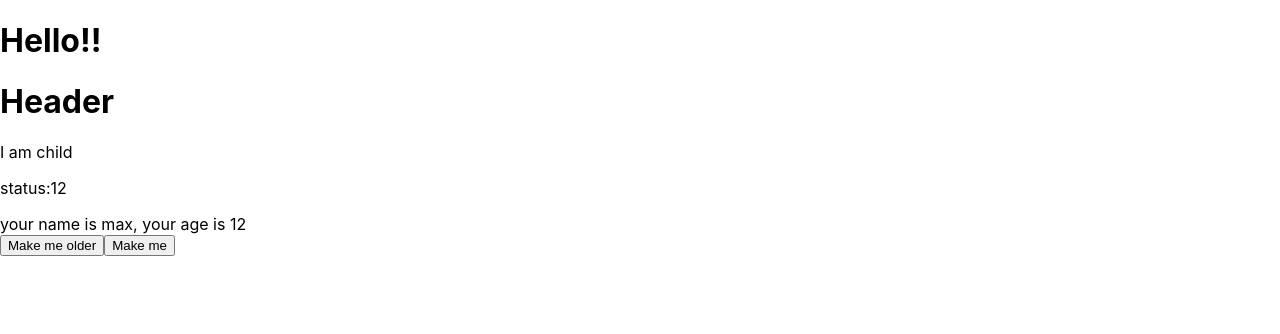
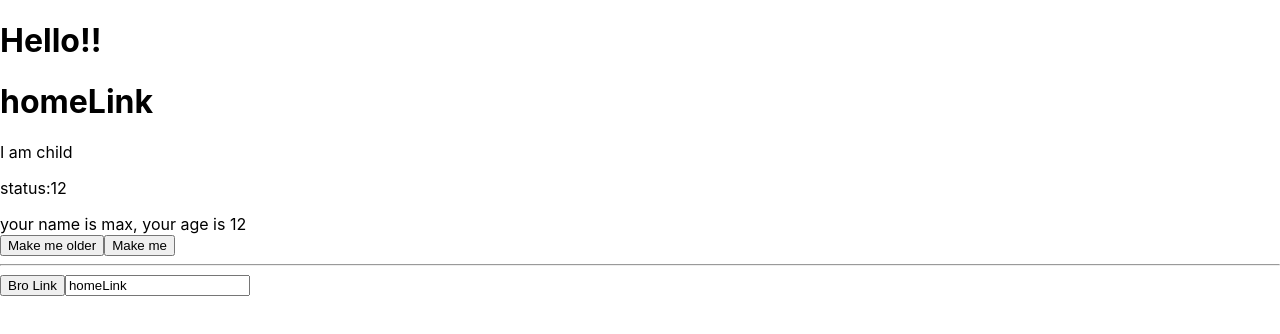
Before and after one commit to mohanqing666666/reactTest, a React (Create React App) app: page / in a window 1280 px wide. Shown: the top 334 px of the page. Built offline with nearby package versions, Linux system fonts and the light colour scheme.

Commit message:
src/App.js

```diff
--- a/src/App.js
+++ b/src/App.js
@@ -5,8 +5,20 @@ import Header from './components/Header';
 import Home from './components/Home';
 
   class App extends Component {
+      constructor(){
+          super();
+          this.state={
+              homeLink:"homeLink"
+          }
+
+      }
       onGreet(age){
           alert(age);
+      }
+      onChangeLinkName(newName){
+          this.setState({
+              homeLink:newName
+          })
       }
   render() {
           let content="";
@@ -27,17 +39,17 @@ import Home from './components/Home';
           </div>
         <div className="row">
             <div className="col-xs-1 col-xs-offset-11">
-            <Header/>
+            <Header  linkHeader={this.state.homeLink}/>
             </div>
         </div>
         <div className="row">
           <div className="col-xs-1 col-xs-offset-11">
-            <Home name={"max"} initialAge={12} user={user} greet={this.onGreet} >
+            <Home name={"max"} initialAge={12} user={user} greet={this.onGreet} changeLink={this.onChangeLinkName.bind(this)}  initialName={this.state.homeLink}>
             <p>I am child </p>
             </Home>
+
           </div>
         </div>
-
         </div>
     );
   }
--- a/src/components/Header.js
+++ b/src/components/Header.js
@@ -8,7 +8,7 @@ const Header=(props)=>{
        <div className="container">
           <div className="row">
              <div className="col-xs-1 col-xs-offset-11">
-                <h1>Header</h1>
+                <h1>{props.linkHeader}</h1>
              </div>
           </div>
         </div>
--- a/src/components/Home.js
+++ b/src/components/Home.js
@@ -7,7 +7,8 @@ export default class Home extends Component {
         super(props);
         this.state = {
             age: props.initialAge,
-            status: 0
+            status: 0,
+            homeLink:"moshuai"
         }
         setTimeout( ()=>{
             this.setState({
@@ -29,17 +30,28 @@ export default class Home extends Component {
     handleGreeet(){
         this.props.greet(this.state.age)
     }
+    onchangeLink(){
+        this.props.changeLink(this.state.homeLink)
+    }
+    onHandleChange(event){
+        this.setState({
+            homeLink:event.target.value
+        })
+    }
+
   render() {
     return (
        <div className="container">
           <div className="row">
              <div className="col-xs-1 col-xs-offset-11">
-
                <div>{this.props.children}</div>
                 <p>status:{this.state.status}</p>
               <div>your name is {this.props.name}, your age is {this.state.age}</div>
               <button onClick={() => {this.onMakeOlder()}} className="btn btn-primary">Make me older</button>
               <button onClick={this.handleGreeet.bind(this)} className="btn btn-primary">Make me</button>
+              <hr/>
+              <button onClick={this.onchangeLink.bind(this)} className="btn btn-primary">Bro Link</button>
+              <input type="text"  value={this.props.initialName} onChange={(event)=>this.onHandleChange(event)}/>
              </div>
           </div>
         </div>
@@ -50,5 +62,7 @@ Home.propTypes={
     name:PropTypes.string,
     age:PropTypes.number,
     user:PropTypes.object,
-    children: PropTypes.element.isRequired
+    children: PropTypes.element.isRequired,
+    initialName:PropTypes.string
+
 }
```
